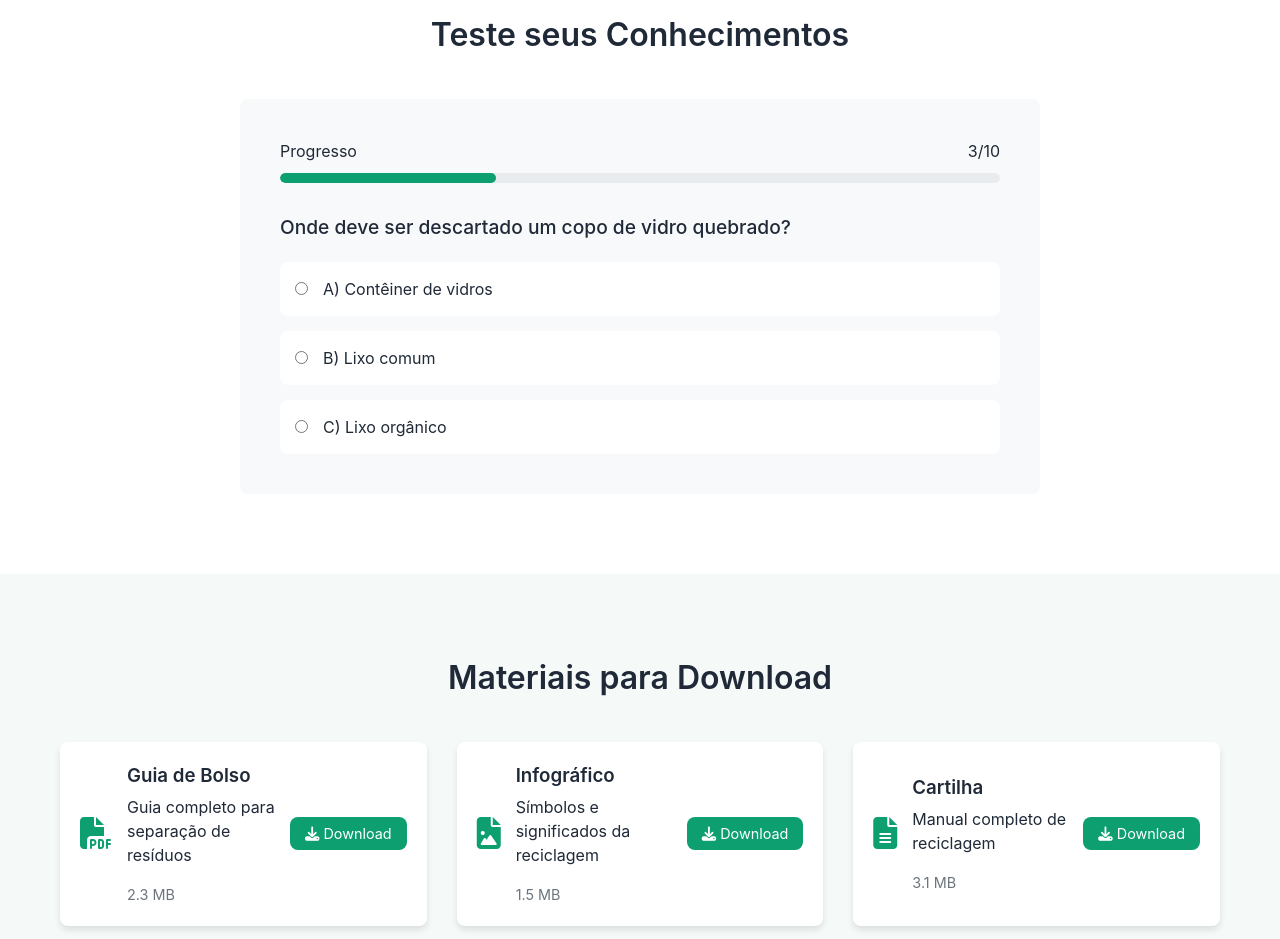
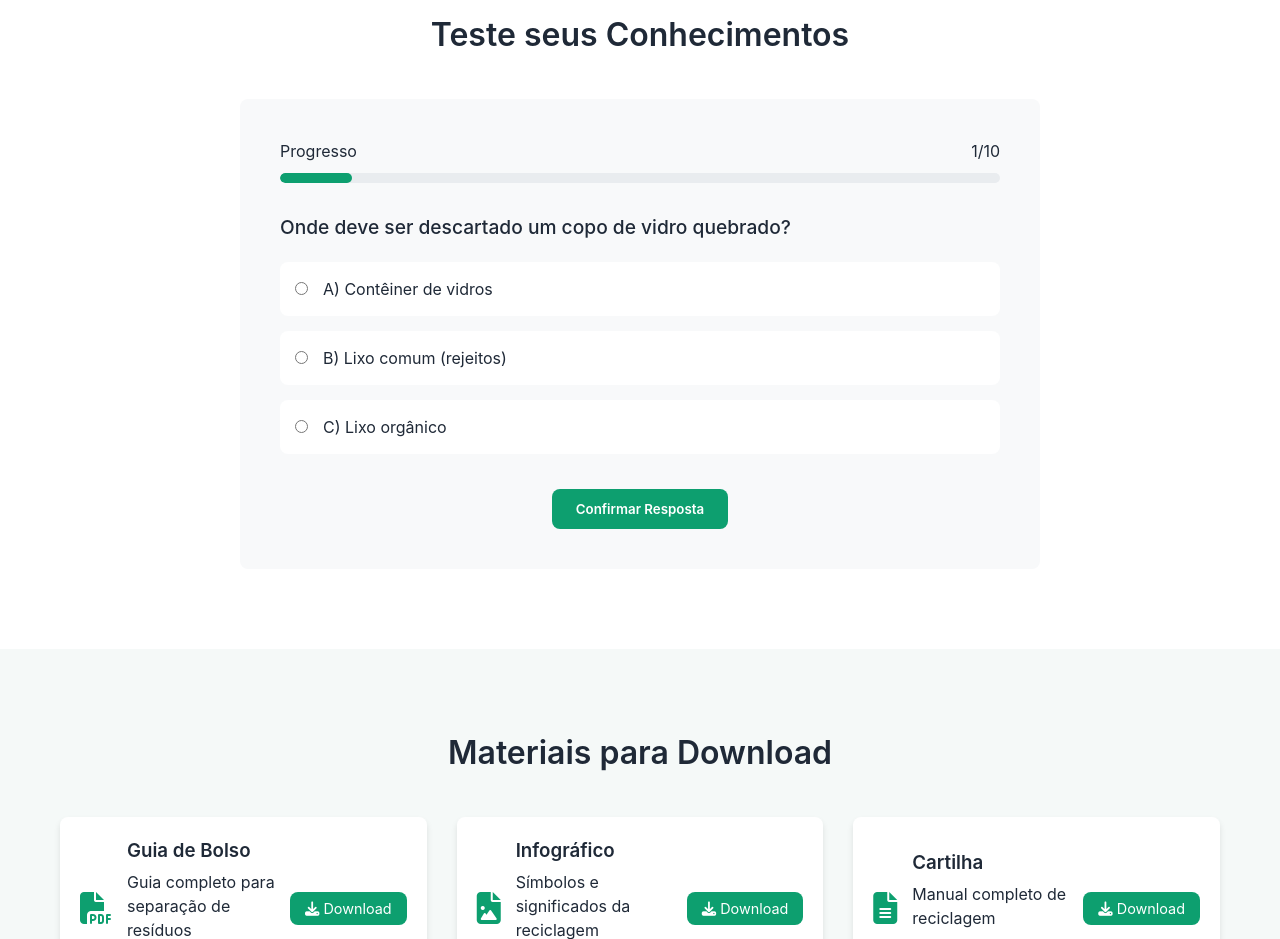
Before and after one commit to samuelfigueired/Deploy-EcoColeta, a website: page EcoColetaPrograma/ecoColeta-Presentation/public/guiaEdu.html in a window 1280 px wide. Shown: the part 1980-2919 px from the top of the page. Drawn offline with Linux system fonts and the light colour scheme; files whose address does not match are found by name.

Commit message:
Corrigindo bugs do quiz

```diff
--- a/EcoColetaPrograma/ecoColeta-Presentation/public/guiaEdu.html
+++ b/EcoColetaPrograma/ecoColeta-Presentation/public/guiaEdu.html
@@ -178,5 +178,7 @@
 
     <script src="../src/js/navFooter.js"></script>
     <script src="../src/js/guiaEdu.js"></script>
+    <script src="../src/js/quiz.js"></script>
+
 </body>
 </html>
--- a/EcoColetaPrograma/ecoColeta-Presentation/src/css/cssGuiaEdu.css
+++ b/EcoColetaPrograma/ecoColeta-Presentation/src/css/cssGuiaEdu.css
@@ -299,6 +299,41 @@ section {
     margin-right: 15px;
 }
 
+/* Quiz buttons */
+.btn-confirm, .btn-next, .btn-restart {
+    background-color: var(--primary-color);
+    color: var(--white);
+    border: none;
+    padding: 12px 24px;
+    border-radius: var(--border-radius);
+    cursor: pointer;
+    font-weight: 600;
+    transition: background-color 0.3s;
+    margin-top: 20px;
+    align-self: center;
+    display: block;
+    width: fit-content;
+}
+
+.btn-confirm:hover, .btn-next:hover, .btn-restart:hover {
+    background-color: var(--primary-dark);
+}
+
+.explanation {
+    background-color: var(--white);
+    padding: 20px;
+    border-radius: var(--border-radius);
+    margin-top: 20px;
+}
+
+.explanation h3 {
+    margin-bottom: 15px;
+}
+
+.explanation p {
+    margin-bottom: 20px;
+}
+
 /* Download Materials Section */
 .download-materials {
     background-color: var(--secondary-color);
--- /dev/null
+++ b/EcoColetaPrograma/ecoColeta-Presentation/src/js/quiz.js
@@ -0,0 +1,359 @@
+// Perguntas do quiz sobre ecocoleta e reciclagem
+const quizQuestions = [
+    {
+        question: "Onde deve ser descartado um copo de vidro quebrado?",
+        options: [
+            { text: "Contêiner de vidros", correct: false },
+            { text: "Lixo comum (rejeitos)", correct: true },
+            { text: "Lixo orgânico", correct: false }
+        ],
+        explanation: "O vidro quebrado deve ser descartado como rejeito (lixo comum) por questões de segurança para os coletores."
+    },
+    {
+        question: "Qual cor de lixeira é destinada ao descarte de papel?",
+        options: [
+            { text: "Vermelha", correct: false },
+            { text: "Amarela", correct: false },
+            { text: "Azul", correct: true }
+        ],
+        explanation: "Na coleta seletiva, a cor azul é destinada para o descarte de papel e papelão."
+    },
+    {
+        question: "Embalagens longa vida (Tetra Pak) devem ser descartadas em qual lixeira?",
+        options: [
+            { text: "Vermelha (plástico)", correct: false },
+            { text: "Amarela (metal)", correct: false },
+            { text: "Vermelha ou amarela, dependendo da política local", correct: true }
+        ],
+        explanation: "Embalagens longa vida são compostas de papel, plástico e alumínio, e normalmente são recicladas junto com plásticos ou metais, dependendo da política local de coleta."
+    },
+    {
+        question: "O que deve ser feito com óleos de cozinha usados?",
+        options: [
+            { text: "Descartar na pia", correct: false },
+            { text: "Armazenar em garrafas PET e levar a pontos de coleta", correct: true },
+            { text: "Misturar com outros resíduos orgânicos", correct: false }
+        ],
+        explanation: "Óleo de cozinha usado deve ser armazenado em garrafas PET e levado a pontos de coleta para ser reciclado, evitando contaminação da água."
+    },
+    {
+        question: "Por que é importante separar os resíduos orgânicos dos recicláveis?",
+        options: [
+            { text: "Não é importante, tudo pode ser separado nos centros de triagem", correct: false },
+            { text: "Para facilitar o processo de compostagem dos resíduos orgânicos", correct: true },
+            { text: "Apenas por questões estéticas", correct: false }
+        ],
+        explanation: "A separação facilita o processo de compostagem dos orgânicos e evita a contaminação dos materiais recicláveis."
+    },
+    {
+        question: "Qual desses itens NÃO é reciclável?",
+        options: [
+            { text: "Garrafa de vidro", correct: false },
+            { text: "Papel higiênico usado", correct: true },
+            { text: "Lata de alumínio", correct: false }
+        ],
+        explanation: "Papel higiênico usado não é reciclável por questões sanitárias e deve ser descartado como rejeito."
+    },
+    {
+        question: "Como devem ser descartados eletrônicos velhos, como celulares e computadores?",
+        options: [
+            { text: "No lixo comum", correct: false },
+            { text: "Em pontos de coleta específicos para lixo eletrônico", correct: true },
+            { text: "Junto com outros materiais recicláveis", correct: false }
+        ],
+        explanation: "Eletrônicos contêm materiais tóxicos e devem ser descartados em pontos específicos de coleta para lixo eletrônico."
+    },
+    {
+        question: "Qual a importância da compostagem para a redução do lixo?",
+        options: [
+            { text: "Reduz o volume de resíduos enviados para aterros", correct: true },
+            { text: "Apenas produz adubo, sem outros benefícios", correct: false },
+            { text: "Não tem impacto significativo na redução de resíduos", correct: false }
+        ],
+        explanation: "A compostagem reduz significativamente o volume de resíduos enviados para aterros, além de produzir adubo orgânico."
+    },
+    {
+        question: "O que significa o conceito dos 5Rs da sustentabilidade?",
+        options: [
+            { text: "Reciclar, Reduzir, Reutilizar, Repensar e Recusar", correct: true },
+            { text: "Reagir, Reduzir, Recolher, Reformar e Reciclar", correct: false },
+            { text: "Renovar, Reunir, Recriar, Reconhecer e Refazer", correct: false }
+        ],
+        explanation: "Os 5Rs são: Reciclar (transformar em novo produto), Reduzir (consumo), Reutilizar (dar novo uso), Repensar (hábitos) e Recusar (produtos com grande impacto ambiental)."
+    },
+    {
+        question: "Qual a destinação correta para pilhas e baterias usadas?",
+        options: [
+            { text: "Lixo comum", correct: false },
+            { text: "Pontos de coleta específicos", correct: true },
+            { text: "Lixeiras de metal", correct: false }
+        ],
+        explanation: "Pilhas e baterias contêm metais pesados tóxicos e devem ser levadas a pontos de coleta específicos."
+    }
+];
+
+// Variáveis para controle do quiz
+let currentQuestionIndex = 0;
+let score = 0;
+let quizStarted = false;
+
+// DOM Elements - serão inicializados no DOMContentLoaded
+let quizContainer;
+let progressContainer;
+let progressText;
+let progressBar;
+let questionElement;
+let optionsContainer;
+let startButton;
+
+// Inicializar o quiz
+function initializeQuiz() {
+    if (!quizContainer) return;
+
+    // Esconder o quiz até que o usuário comece
+    if (startButton) {
+        startButton.addEventListener('click', startQuiz);
+    }
+
+    // Carregar a primeira pergunta imediatamente
+    loadQuestion();
+
+    // Preparar a interface inicial
+    updateProgressDisplay();
+}
+
+// Iniciar o quiz
+function startQuiz() {
+    quizStarted = true;
+    score = 0;
+    currentQuestionIndex = 0;
+
+    // Scroll para a seção do quiz
+    const knowledgeSection = document.querySelector('.knowledge-test');
+    if (knowledgeSection) {
+        knowledgeSection.scrollIntoView({ behavior: 'smooth' });
+    }
+
+    // Carregar a primeira pergunta
+    loadQuestion();
+}
+
+// Carregar pergunta atual
+function loadQuestion() {
+    const currentQuestion = quizQuestions[currentQuestionIndex];
+
+    // Atualizar a pergunta
+    if (questionElement) {
+        questionElement.textContent = currentQuestion.question;
+    }
+
+    // Limpar opções anteriores
+    if (optionsContainer) {
+        optionsContainer.innerHTML = '';
+
+        // Adicionar novas opções
+        currentQuestion.options.forEach((option, index) => {
+            const optionDiv = document.createElement('div');
+            optionDiv.classList.add('option');
+
+            const input = document.createElement('input');
+            input.type = 'radio';
+            input.id = `option${index + 1}`;
+            input.name = 'answer';
+            input.value = index;
+
+            const label = document.createElement('label');
+            label.setAttribute('for', `option${index + 1}`);
+            label.textContent = `${String.fromCharCode(65 + index)}) ${option.text}`;
+
+            optionDiv.appendChild(input);
+            optionDiv.appendChild(label);
+
+            // Adicionar evento de clique
+            optionDiv.addEventListener('click', () => {
+                // Limpar seleções anteriores
+                document.querySelectorAll('.option').forEach(opt => {
+                    opt.style.backgroundColor = '';
+                    opt.querySelector('input').checked = false;
+                });
+
+                // Selecionar opção atual
+                optionDiv.style.backgroundColor = '#e2f8ef';
+                input.checked = true;
+            });
+
+            optionsContainer.appendChild(optionDiv);
+        });
+
+        // Adicionar botão de confirmar
+        const confirmButton = document.createElement('button');
+        confirmButton.textContent = 'Confirmar Resposta';
+        confirmButton.classList.add('btn-confirm');
+        confirmButton.addEventListener('click', checkAnswer);
+
+        optionsContainer.appendChild(confirmButton);
+    }
+
+    // Atualizar progresso
+    updateProgressDisplay();
+}
+
+// Verificar resposta
+function checkAnswer() {
+    const selectedOption = document.querySelector('input[name="answer"]:checked');
+
+    if (!selectedOption) {
+        alert('Por favor, selecione uma resposta!');
+        return;
+    }
+
+    const selectedOptionIndex = parseInt(selectedOption.value);
+    const currentQuestion = quizQuestions[currentQuestionIndex];
+
+    // Verificar se a resposta está correta
+    if (currentQuestion.options[selectedOptionIndex].correct) {
+        score++;
+    }
+
+    // Mostrar explicação
+    showExplanation(currentQuestion, selectedOptionIndex);
+}
+
+// Mostrar explicação da resposta
+function showExplanation(question, selectedIndex) {
+    if (!optionsContainer) return;
+
+    // Limpar opções
+    optionsContainer.innerHTML = '';
+
+    // Criar div de resultado
+    const resultDiv = document.createElement('div');
+    resultDiv.classList.add('explanation');
+
+    // Verificar se a resposta está correta
+    const isCorrect = question.options[selectedIndex].correct;
+
+    // Adicionar resultado
+    const resultTitle = document.createElement('h3');
+    resultTitle.textContent = isCorrect ? '✅ Resposta Correta!' : '❌ Resposta Incorreta';
+    resultTitle.style.color = isCorrect ? '#0D9F6F' : '#ef4444';
+    resultDiv.appendChild(resultTitle);
+
+    // Adicionar explicação
+    const explanationText = document.createElement('p');
+    explanationText.textContent = question.explanation;
+    resultDiv.appendChild(explanationText);
+
+    // Adicionar botão para próxima pergunta
+    const nextButton = document.createElement('button');
+    nextButton.textContent = currentQuestionIndex < quizQuestions.length - 1 ? 'Próxima Pergunta' : 'Ver Resultados';
+    nextButton.classList.add('btn-next');
+    nextButton.addEventListener('click', () => {
+        if (currentQuestionIndex < quizQuestions.length - 1) {
+            currentQuestionIndex++;
+            loadQuestion();
+        } else {
+            showFinalResults();
+        }
+    });
+
+    resultDiv.appendChild(nextButton);
+    optionsContainer.appendChild(resultDiv);
+}
+
+// Mostrar resultados finais
+function showFinalResults() {
+    if (!quizContainer) return;
+
+    // Limpar container do quiz
+    quizContainer.innerHTML = '';
+
+    // Criar div de resultados
+    const resultsDiv = document.createElement('div');
+    resultsDiv.classList.add('quiz-results');
+
+    // Adicionar título
+    const resultsTitle = document.createElement('h2');
+    resultsTitle.textContent = 'Resultados do Quiz';
+    resultsDiv.appendChild(resultsTitle);
+
+    // Adicionar pontuação
+    const scoreText = document.createElement('p');
+    scoreText.classList.add('score');
+    scoreText.textContent = `Você acertou ${score} de ${quizQuestions.length} perguntas!`;
+    resultsDiv.appendChild(scoreText);
+
+    // Adicionar mensagem baseada na pontuação
+    const messageText = document.createElement('p');
+
+    if (score === quizQuestions.length) {
+        messageText.textContent = 'Parabéns! Você é um especialista em reciclagem e coleta seletiva!';
+    } else if (score >= quizQuestions.length * 0.7) {
+        messageText.textContent = 'Muito bom! Você tem um ótimo conhecimento sobre coleta seletiva.';
+    } else if (score >= quizQuestions.length * 0.5) {
+        messageText.textContent = 'Bom trabalho! Continue aprendendo sobre práticas sustentáveis.';
+    } else {
+        messageText.textContent = 'Continue estudando! A reciclagem correta é essencial para o meio ambiente.';
+    }
+
+    resultsDiv.appendChild(messageText);
+
+    // Adicionar botão para reiniciar o quiz
+    const restartButton = document.createElement('button');
+    restartButton.textContent = 'Refazer o Quiz';
+    restartButton.classList.add('btn-restart');
+    restartButton.addEventListener('click', resetQuiz);
+
+    resultsDiv.appendChild(restartButton);
+    quizContainer.appendChild(resultsDiv);
+}
+
+// Reiniciar o quiz
+function resetQuiz() {
+    // Recarregar a página para começar de novo
+    location.reload();
+}
+
+// Atualizar a exibição do progresso
+function updateProgressDisplay() {
+    if (!progressText || !progressBar) return;
+
+    const progressSpans = progressText.querySelectorAll('span');
+
+    if (progressSpans.length === 2) {
+        progressSpans[1].textContent = `${currentQuestionIndex + 1}/${quizQuestions.length}`;
+    }
+
+    const progressPercent = ((currentQuestionIndex + 1) / quizQuestions.length) * 100;
+    progressBar.style.width = `${progressPercent}%`;
+}
+
+// Inicializar o quiz quando o DOM estiver carregado
+document.addEventListener('DOMContentLoaded', function() {
+    console.log('DOM carregado, inicializando quiz');
+
+    // Inicializar todos os elementos DOM
+    quizContainer = document.querySelector('.quiz-container');
+    progressContainer = document.querySelector('.progress-container');
+    progressText = document.querySelector('.progress-text');
+    progressBar = document.querySelector('.progress-bar .progress');
+    questionElement = document.querySelector('.question p');
+    optionsContainer = document.querySelector('.options');
+    startButton = document.querySelector('.btn-primary');
+
+    console.log('Quiz container encontrado:', quizContainer);
+    console.log('Question element encontrado:', questionElement);
+    console.log('Options container encontrado:', optionsContainer);
+
+    // Inicializar o quiz apenas se os elementos principais foram encontrados
+    if (quizContainer && questionElement && optionsContainer) {
+        console.log('Todos os elementos necessários encontrados, inicializando quiz');
+        initializeQuiz();
+    } else {
+        console.error('Elementos do quiz não encontrados:', {
+            quizContainer,
+            questionElement,
+            optionsContainer
+        });
+    }
+});
```
